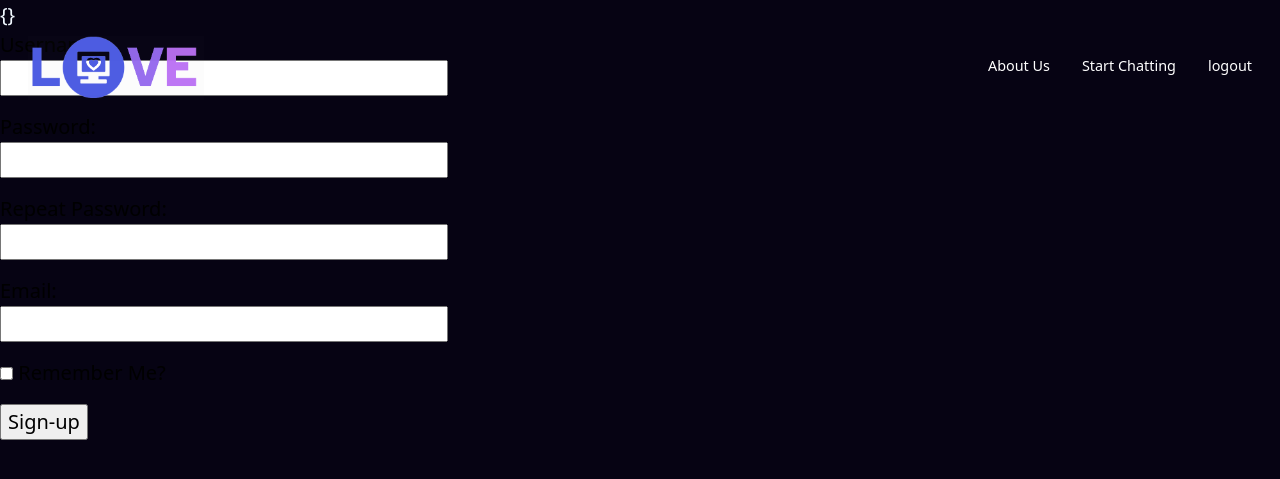
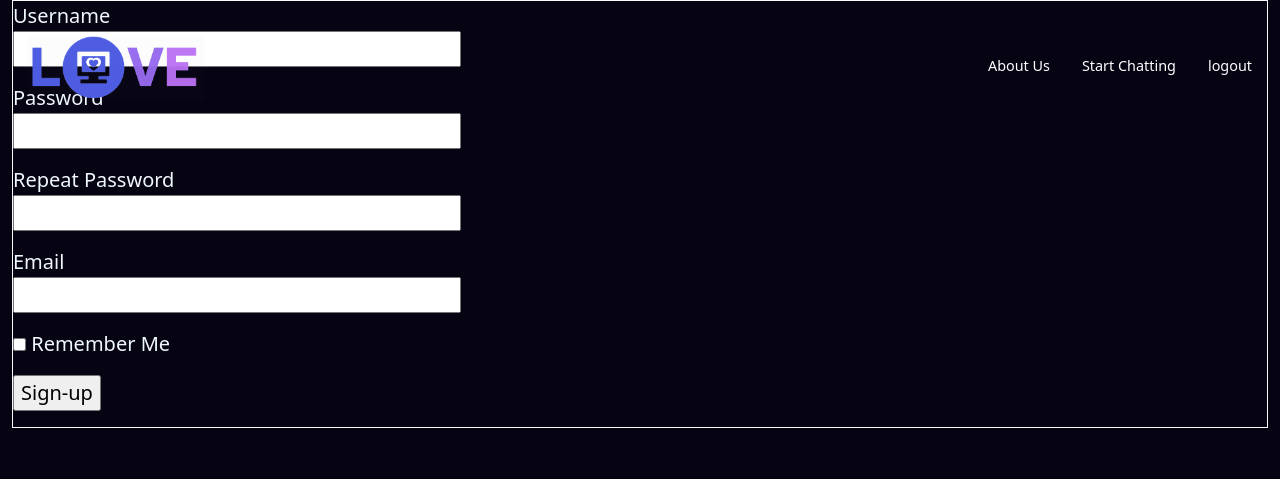
Before and after one commit to SodaVolcano/Rudr, a Flask app: page /signup in a window 1280 px wide. Shown: the top 479 px of the page. Run offline with Flask 3, Linux system fonts and the light colour scheme; the visitor is signed in with stand-in values (Sample User, id 1); some libraries are stand-ins or nearby versions.

Commit message:
added basic styling

```diff
--- a/src/app/static/base.css
+++ b/src/app/static/base.css
@@ -4,6 +4,7 @@ body {
     font-size: 20px;
     color: aliceblue;
 }
+
 
 /* ======================= HEADER STYLE ======================================= */
 /* Header containing a logo and links */
--- /dev/null
+++ b/src/app/static/signup.css
@@ -0,0 +1,7 @@
+.form {
+    color: black;
+    width: 50%;
+    border: 5px solid white;
+    margin: auto;
+    justify-content: center;
+}
--- a/src/app/templates/signup.html
+++ b/src/app/templates/signup.html
@@ -1,7 +1,7 @@
-{}{% extends "base.html" %}
+{% extends "base.html" %}
 
 {% block css%}
-<link rel="stylesheet" href="{{ url_for('static', filename='style.css') }}">
+<link rel="stylesheet" href="{{ url_for('static', filename='signup.css') }}">
 {% endblock %}
 
 {% block content %}
@@ -9,39 +9,43 @@
 
 
 <main>
-    <form action="" method="post" novalidate>
-        {{ form.hidden_tag() }}
+  <div class="container-fluid">
+    <div id="form" class="col-lg-12 justify-content-center border border-light">
+      <form class="registerForm" action="" method="post" novalidate>
+        {{ form.hidden_tag()}}
         <p>
-          <label for="username" style="color: black;">Username:</label><br>
+          {{ form.username.label(class="formLabel") }}<br>
           {{ form.username(size=32) }}
           {% for error in form.username.errors %}
           <span style="color: red;">[{{ error }}]</span>
           {% endfor %}
         </p>
         <p>
-          <label for="password" style="color: black;">Password:</label><br>
+          {{ form.password.label(class="formLabel") }}<br>
           {{ form.password(size=32) }}
           {% for error in form.password.errors %}
           <span style="color: red;">[{{ error }}]</span>
           {% endfor %}
         </p>
         <p>
-          <label for="password2" style="color: black;">Repeat Password:</label><br>
+          {{ form.password2.label(class="formLabel") }}<br>
           {{ form.password2(size=32) }}
           {% for error in form.password2.errors %}
           <span style="color: red;">[{{ error }}]</span>
           {% endfor %}
         </p>
         <p>
-          <label for="email" style="color: black;">Email:</label><br>
+          {{ form.email.label(class="formLabel") }}<br>
           {{ form.email(size=32) }}
           {% for error in form.email.errors %}
           <span style="color: red;">[{{ error }}]</span>
           {% endfor %}
         </p>
-        <p>{{ form.remember_me() }} <label for="remember_me" style="color: black;">Remember Me?</label><br></p>
+        <p>{{ form.remember_me() }} {{ form.remember_me.label(class="formLabel") }}<br></p>
         <p>{{ form.submit() }}</p>
       </form>
+    </div>
+  </div>
 
 
 </main>
```
Also changed, not shown: src/app/static/login.css (added, +7 -0 lines), src/app/templates/login.html (+7 -3 lines).
